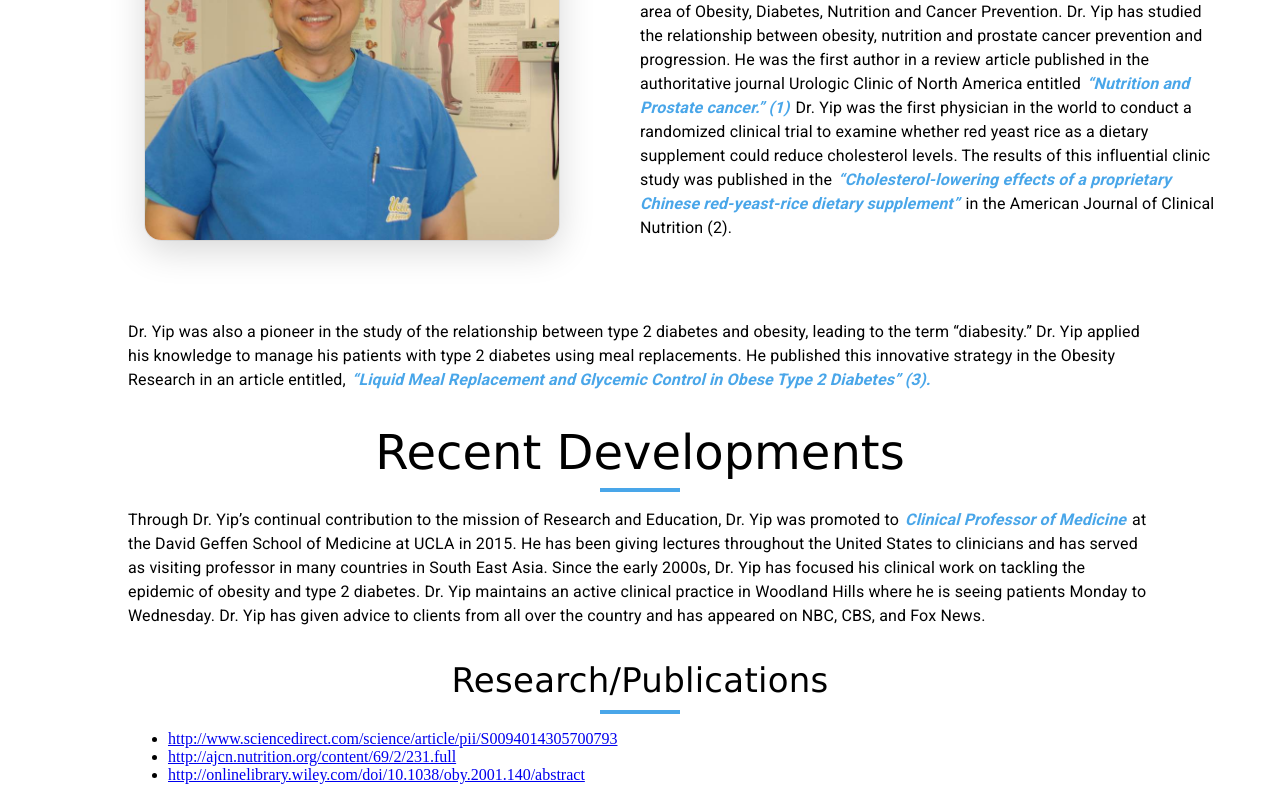
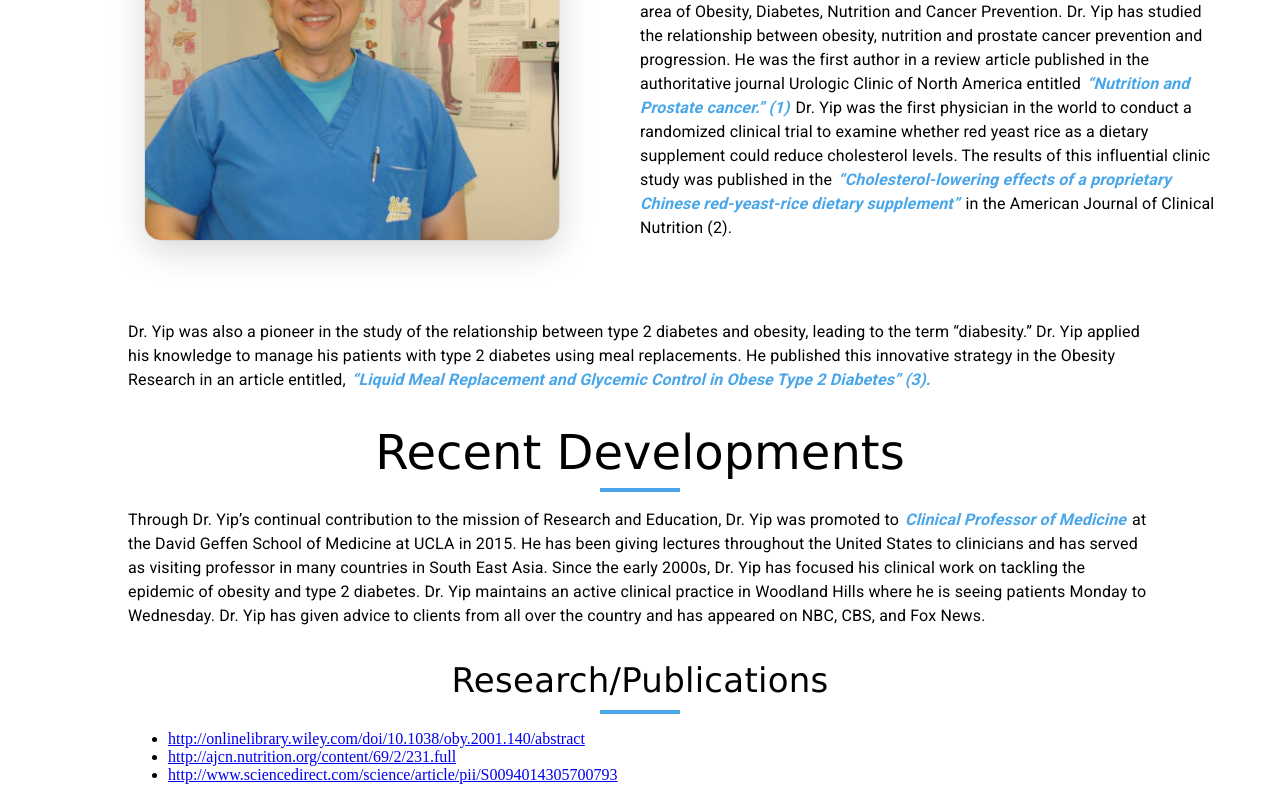
Before and after one commit to calvintuantran/DrYipWebsite, a React (Create React App) app: page /research in a window 1280 px wide. Shown: the part 351-1151 px from the top of the page. Built offline with nearby package versions, Linux system fonts and the light colour scheme.

Commit message:
research link reorganize

```diff
--- a/src/components/Research.jsx
+++ b/src/components/Research.jsx
@@ -89,8 +89,8 @@ const Research = () => {
       <div className={classes.paragraph}>
         <ul>
           <li>
-            <a href="http://www.sciencedirect.com/science/article/pii/S0094014305700793">
-              http://www.sciencedirect.com/science/article/pii/S0094014305700793
+            <a href="http://onlinelibrary.wiley.com/doi/10.1038/oby.2001.140/abstract">
+              http://onlinelibrary.wiley.com/doi/10.1038/oby.2001.140/abstract
             </a>
           </li>
           <li>
@@ -99,8 +99,8 @@ const Research = () => {
             </a>
           </li>
           <li>
-            <a href="http://onlinelibrary.wiley.com/doi/10.1038/oby.2001.140/abstract">
-              http://onlinelibrary.wiley.com/doi/10.1038/oby.2001.140/abstract
+            <a href="http://www.sciencedirect.com/science/article/pii/S0094014305700793">
+              http://www.sciencedirect.com/science/article/pii/S0094014305700793
             </a>
           </li>
         </ul>
```
